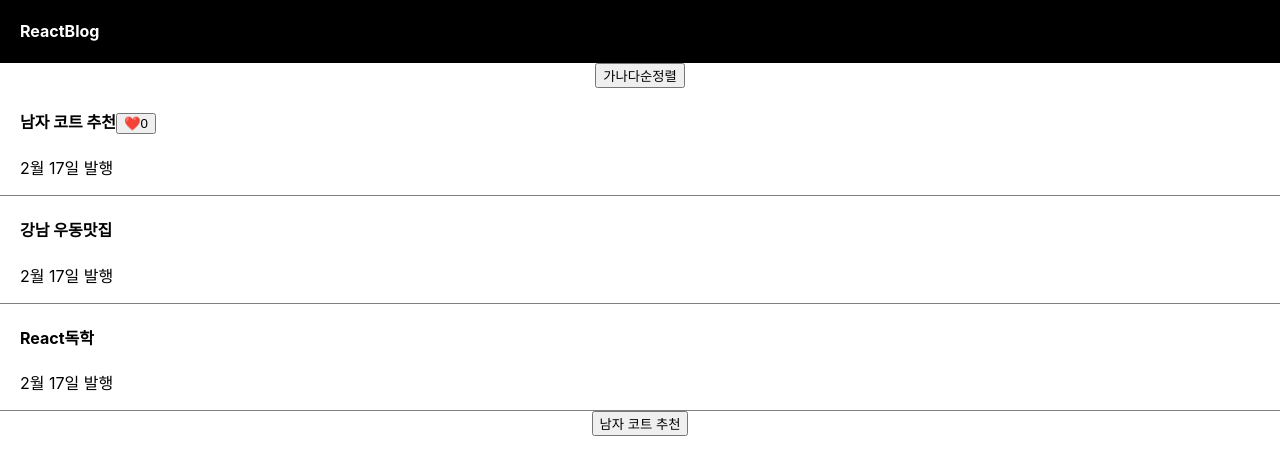
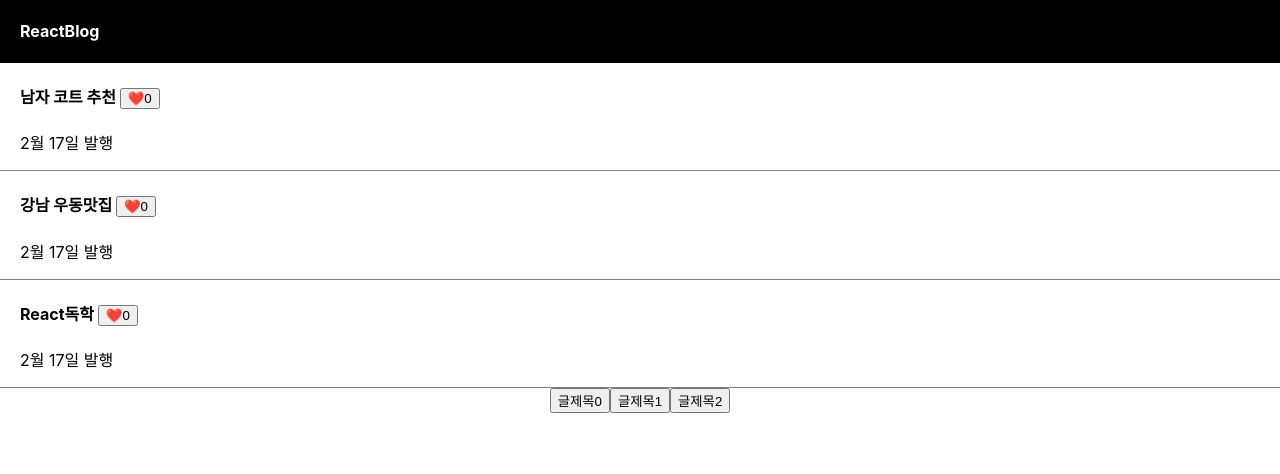
Before and after one commit to 5wintaek/React-blog, a React (Create React App) app: page / in a window 1280 px wide. Shown: the top 474 px of the page. Built offline with nearby package versions, Linux system fonts and the light colour scheme.

Commit message:
[learn] props를 으용한 상세페이지 만들기

```diff
--- a/src/App.jsx
+++ b/src/App.jsx
@@ -11,64 +11,70 @@ function App() {
     'React독학',
   ]);
   const [modal, setModal] = useState(false);
-  let copy = [...글제목];
+  const [title, setTitle] = useState(0);
+  // let copy = [...글제목];
   return (
     <div className="App">
       <div className="black-nav">
         <h4>ReactBlog</h4>
       </div>
-      <button
+      {글제목.map(function (titles, index) {
+        return (
+          <div className="list" key={index}>
+            <h4
               onClick={() => {
-          copy.sort();
-          글제목변경(copy);
+                setModal(true);
+                setTitle(index);
               }}
             >
-        가나다순정렬
-      </button>
-
-      <div className="list">
-        <h4>
-          {글제목[0]}
-          <Button />
+              {글제목[index]} <Button></Button>
             </h4>
             <p>2월 17일 발행</p>
           </div>
-      <div className="list">
-        <h4>{글제목[1]}</h4>
-        <p>2월 17일 발행</p>
-      </div>
-      <div className="list">
-        <h4
+        );
+      })}
+
+      <button
         onClick={() => {
-            setModal(!modal);
+          setTitle(0);
         }}
       >
-          {글제목[2]}
-        </h4>
-        <p>2월 17일 발행</p>
-      </div>
+        글제목0
+      </button>
       <button
         onClick={() => {
-          setModal(!modal);
+          setTitle(1);
         }}
       >
-        {글제목[0]}
+        글제목1
       </button>
-      {modal == true ? <Modal 글제목변경={글제목변경} 글제목={글제목} /> : null}
+      <button
+        onClick={() => {
+          setTitle(2);
+        }}
+      >
+        글제목2
+      </button>
+
+      {modal == true ? (
+        <Modal title={title} 글제목변경={글제목변경} 글제목={글제목} />
+      ) : null}
     </div>
   );
 }
 function Modal(props) {
   return (
     <div className="modal">
-      <h4>{props.글제목[0]}</h4>
+      <h4>{props.글제목[props.title]}</h4>
       <p>날짜</p>
       <p>상세내용</p>
       <button
         onClick={() => {
-          props.글제목변경(['여자코트추천']);
+          props.글제목변경(['여자코트추천', '남자코트좋아', '옷이너무좋은데']);
         }}
-      ></button>
+      >
+        글수정
+      </button>
     </div>
   );
 }
```
Lines whose indentation alone changed are shown as unchanged.
